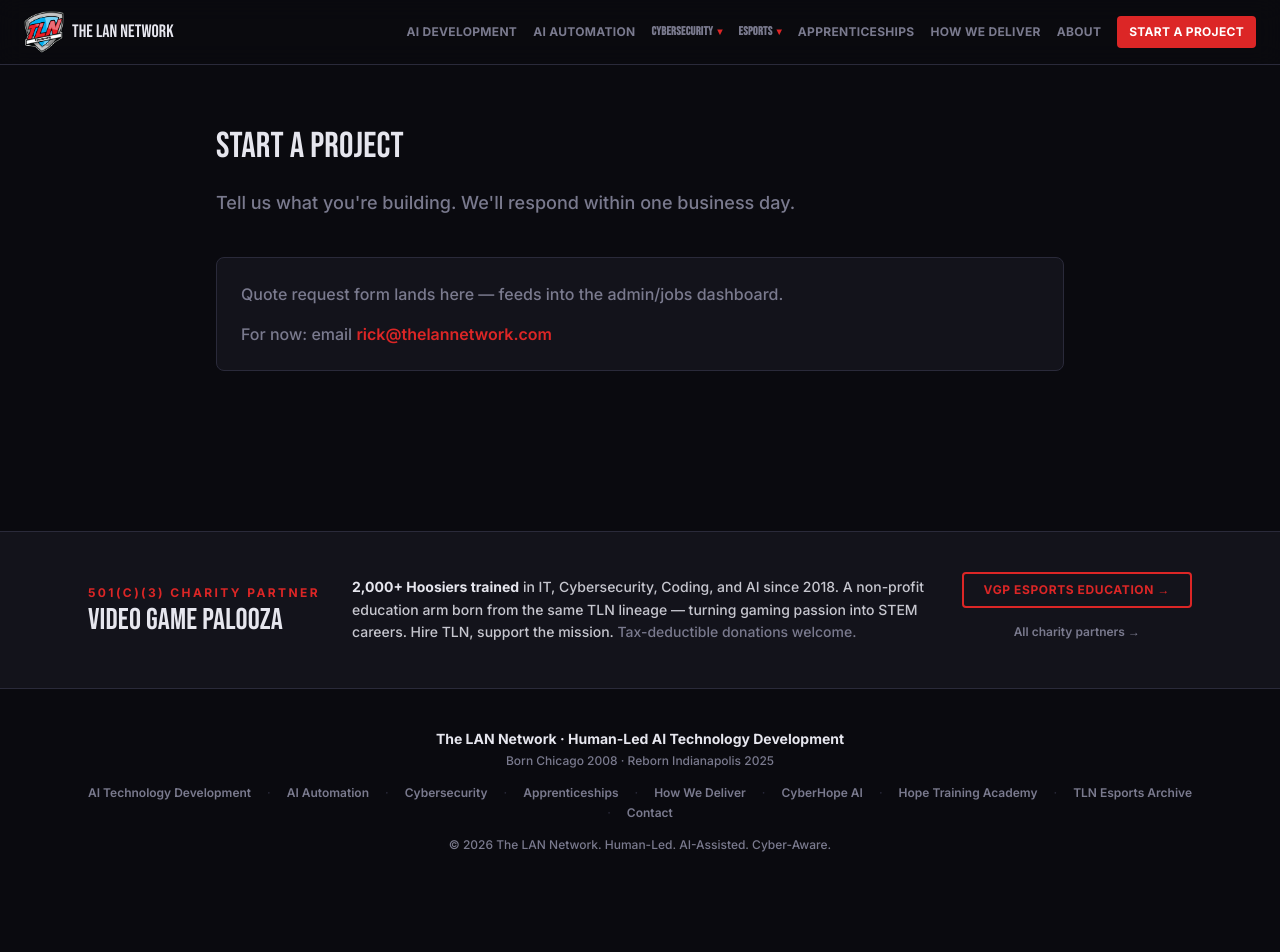
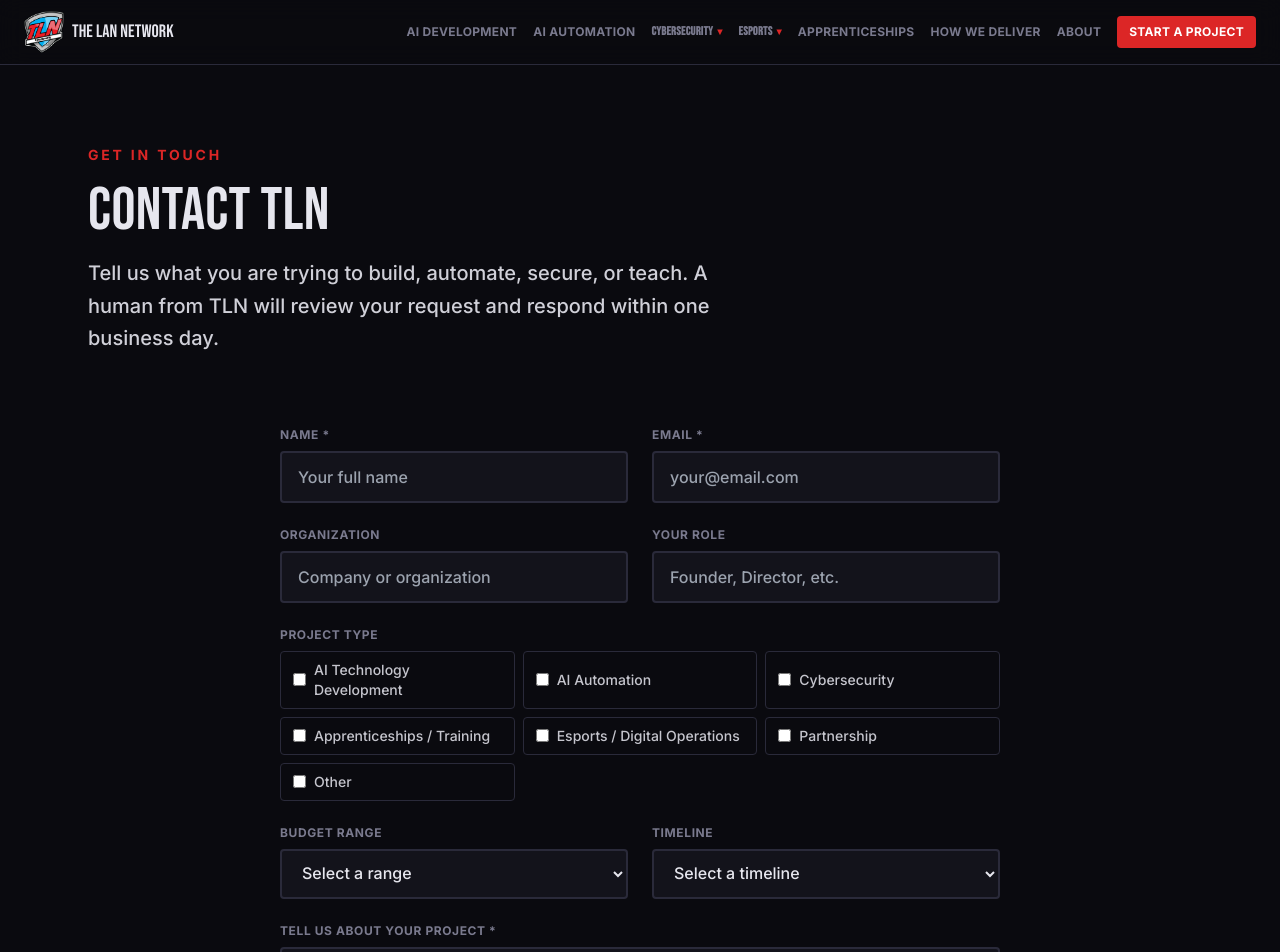
Before and after one commit to cyberhope-ai/thelannetwork.com, a Next.js app: page /contact in a window 1280 px wide. Shown: the top 952 px of the page. Before the commit the page ends 893 px from the top, so only its background shows below. Built offline with nearby package versions, Linux system fonts and the light colour scheme.

Commit message:
feat(contact): replace placeholder with real ContactForm — matches start-a-project pattern, email fallback

```diff
--- a/app/contact/page.tsx
+++ b/app/contact/page.tsx
@@ -1,14 +1,31 @@
+import type { Metadata } from "next";
+import ContactForm from "@/components/ContactForm";
+
+export const metadata: Metadata = {
+  title: "Contact | The LAN Network",
+  description: "Tell us what you are trying to build, automate, secure, or teach. A human from TLN will review your request.",
+};
+
 export default function Contact() {
   return (
-    <div className="max-w-4xl mx-auto px-6 py-16">
-      <h1 className="font-display text-4xl mb-6">Start a Project</h1>
-      <p className="text-tln-muted text-lg mb-10">
-        Tell us what you&apos;re building. We&apos;ll respond within one business day.
-      </p>
-      <div className="border border-tln-line bg-tln-ink rounded-lg p-6">
-        <p className="text-tln-muted">Quote request form lands here — feeds into the admin/jobs dashboard.</p>
-        <p className="text-tln-muted mt-4">For now: email <a href="mailto:rick@thelannetwork.com">rick@thelannetwork.com</a></p>
-      </div>
+    <div>
+      <section className="max-w-6xl mx-auto px-6 pt-20 pb-12">
+        <p className="text-tln-red text-sm uppercase tracking-[0.2em] font-bold mb-4">Get in Touch</p>
+        <h1 className="text-5xl md:text-6xl mb-4">Contact TLN</h1>
+        <p className="text-xl text-tln-text/90 font-medium max-w-2xl leading-relaxed">
+          Tell us what you are trying to build, automate, secure, or teach.
+          A human from TLN will review your request and respond within one business day.
+        </p>
+      </section>
+
+      <section className="max-w-3xl mx-auto px-6 pb-20">
+        <ContactForm />
+        <div className="mt-8 pt-6 border-t border-tln-line">
+          <p className="text-tln-muted text-sm">
+            Prefer email? <a href="mailto:rick@thelannetwork.com" className="text-tln-red hover:underline">rick@thelannetwork.com</a>
+          </p>
+        </div>
+      </section>
     </div>
   );
 }
```
